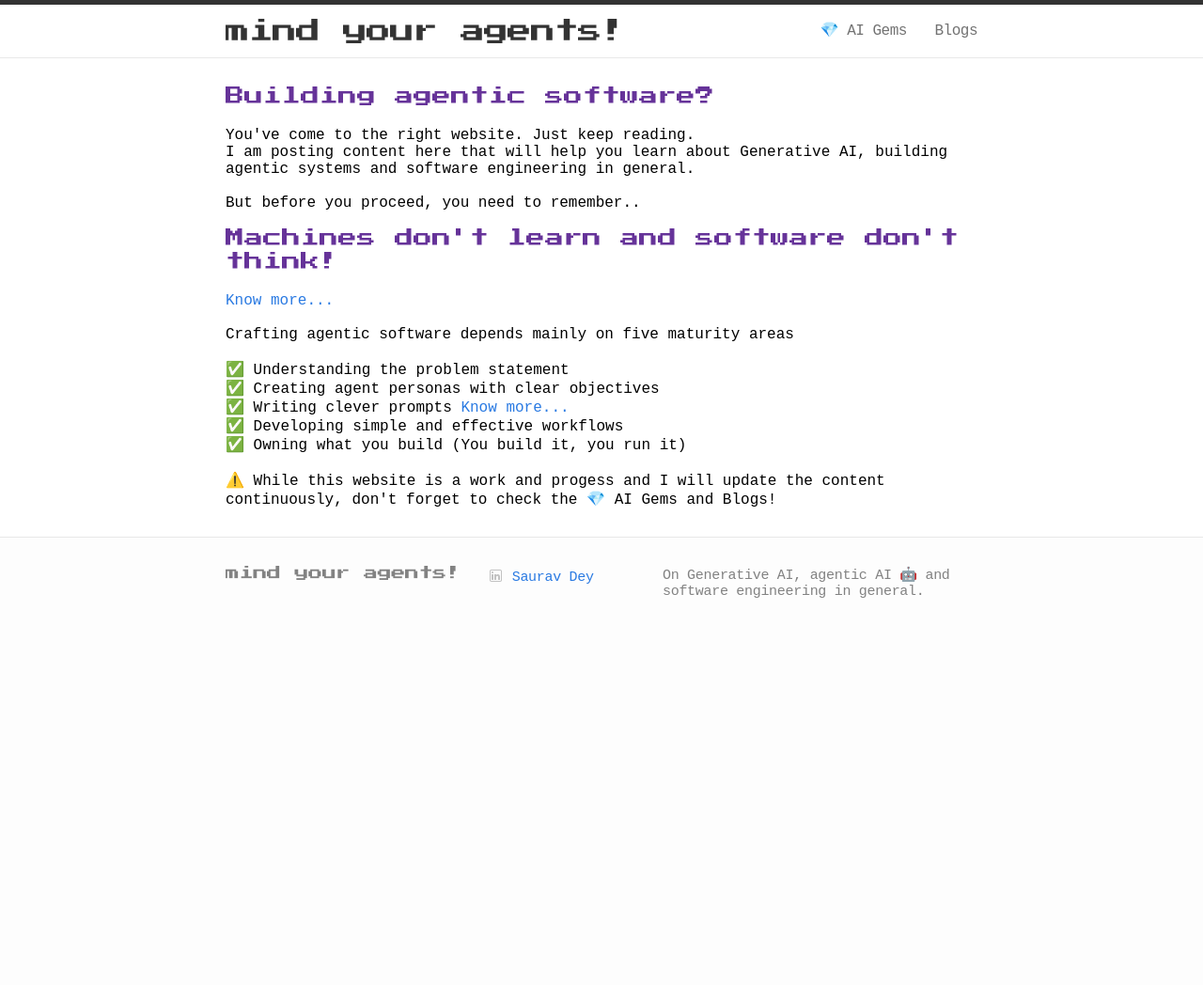
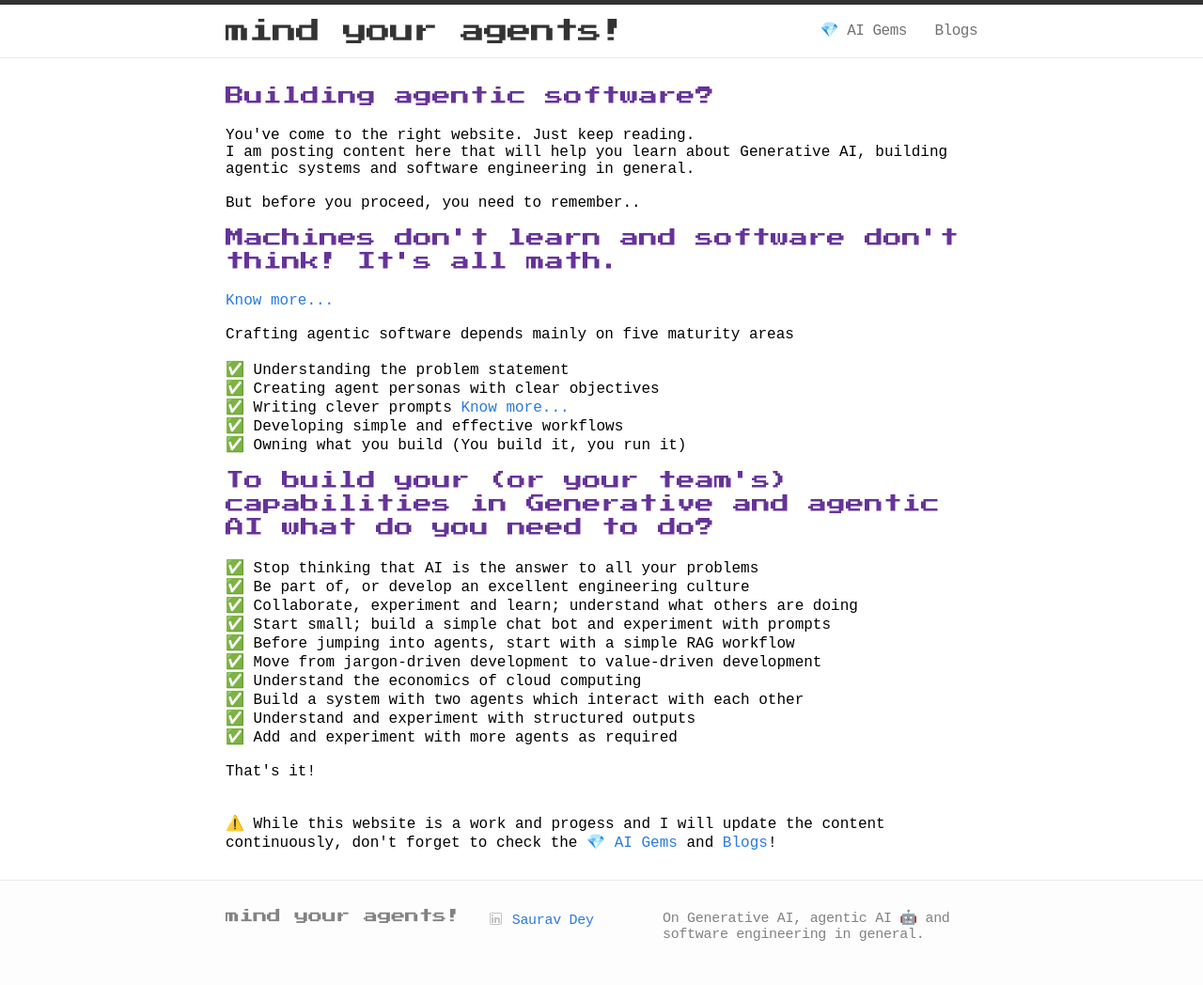
Before and after one commit to mindyouragents/mindyouragents.github.io, a Jekyll site: the page built from index.html, in a window 1280 px wide. Shown: the whole page at 94% size. Built offline with Jekyll 4.4.1, drawn with Linux system fonts in a browser that asks for light colours; some web fonts are replaced; before the commit the page ends 900 px from its top, so only the background shows below that.

Commit message:
new home page

```diff
--- a/index.html
+++ b/index.html
@@ -14,7 +14,7 @@ I am posting content here that will help you learn about Generative AI, building
 But before you proceed, you need to remember..
 <br />
 <br />
-<span class="important">Machines don't learn and software don't think!</span>
+<span class="important">Machines don't learn and software don't think! It's all math.</span>
 <br />
 <br />
 <a href="/2025/04/02/is-ml-really-making-machines-intelligent/">Know more...</a>
@@ -30,5 +30,23 @@ Crafting agentic software depends mainly on five maturity areas
 ✅ Owning what you build (You build it, you run it)
 <br />
 <br />
-⚠️ While this website is a work and progess and I will update the content continuously, don't forget to check the 💎 AI Gems and Blogs!
+<span class="important">To build your (or your team's) capabilities in Generative and agentic AI what do you need to do?</span>
+<br />
+<br />
+✅ Stop thinking that AI is the answer to all your problems<br />
+✅ Be part of, or develop an excellent engineering culture<br />
+✅ Collaborate, experiment and learn; understand what others are doing<br />
+✅ Start small; build a simple chat bot and experiment with prompts<br />
+✅ Before jumping into agents, start with a simple RAG workflow<br />
+✅ Move from jargon-driven development to value-driven development<br />
+✅ Understand the economics of cloud computing<br />
+✅ Build a system with two agents which interact with each other<br />
+✅ Understand and experiment with structured outputs<br />
+✅ Add and experiment with more agents as required<br />
+<br />
+That's it!
+<br />
+<br />
+<br />
+⚠️ While this website is a work and progess and I will update the content continuously, don't forget to check the <a href="/ai-gems/">💎 AI Gems</a> and <a href="/blogs/">Blogs</a>!
 </div>
```
